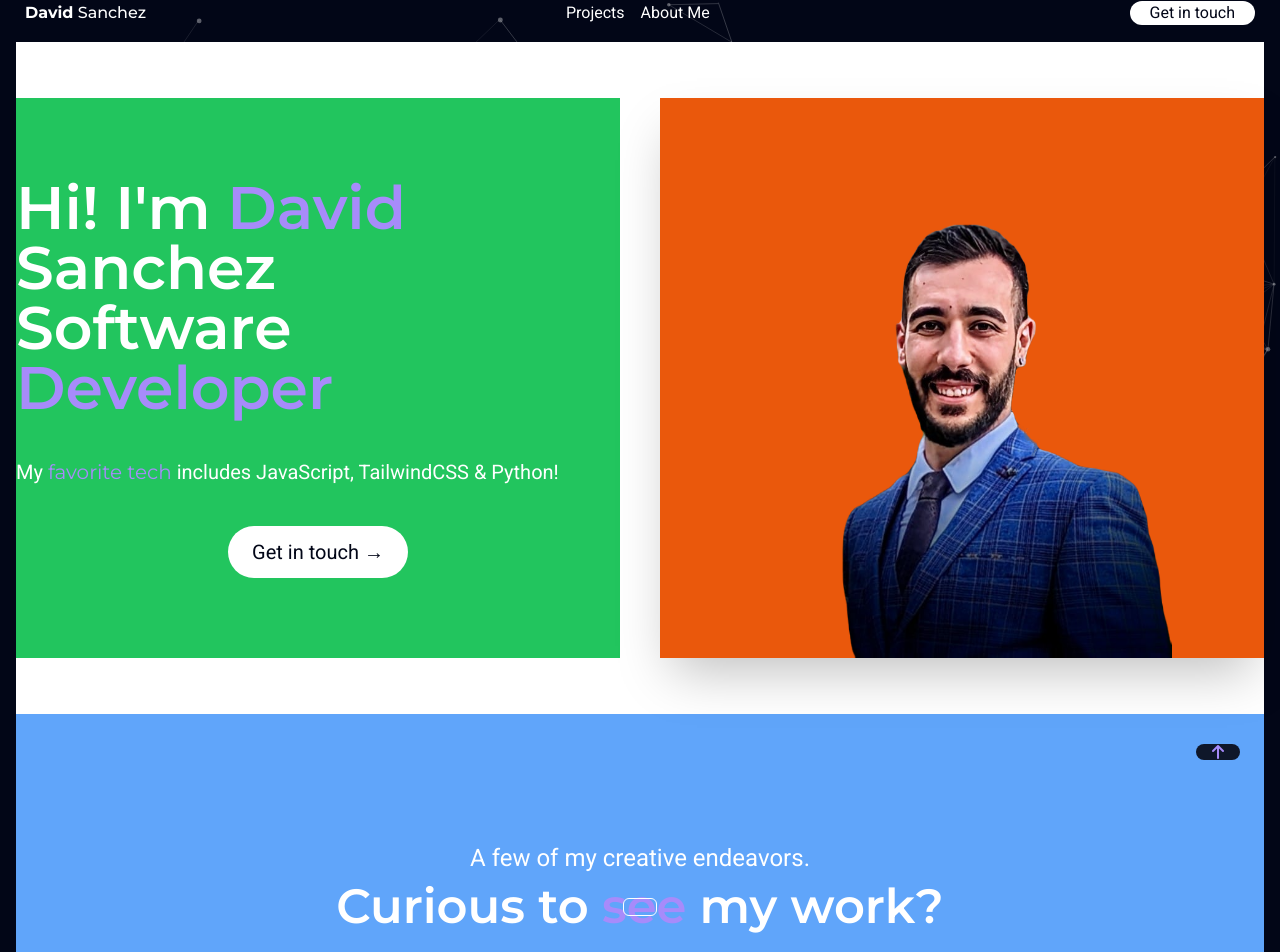
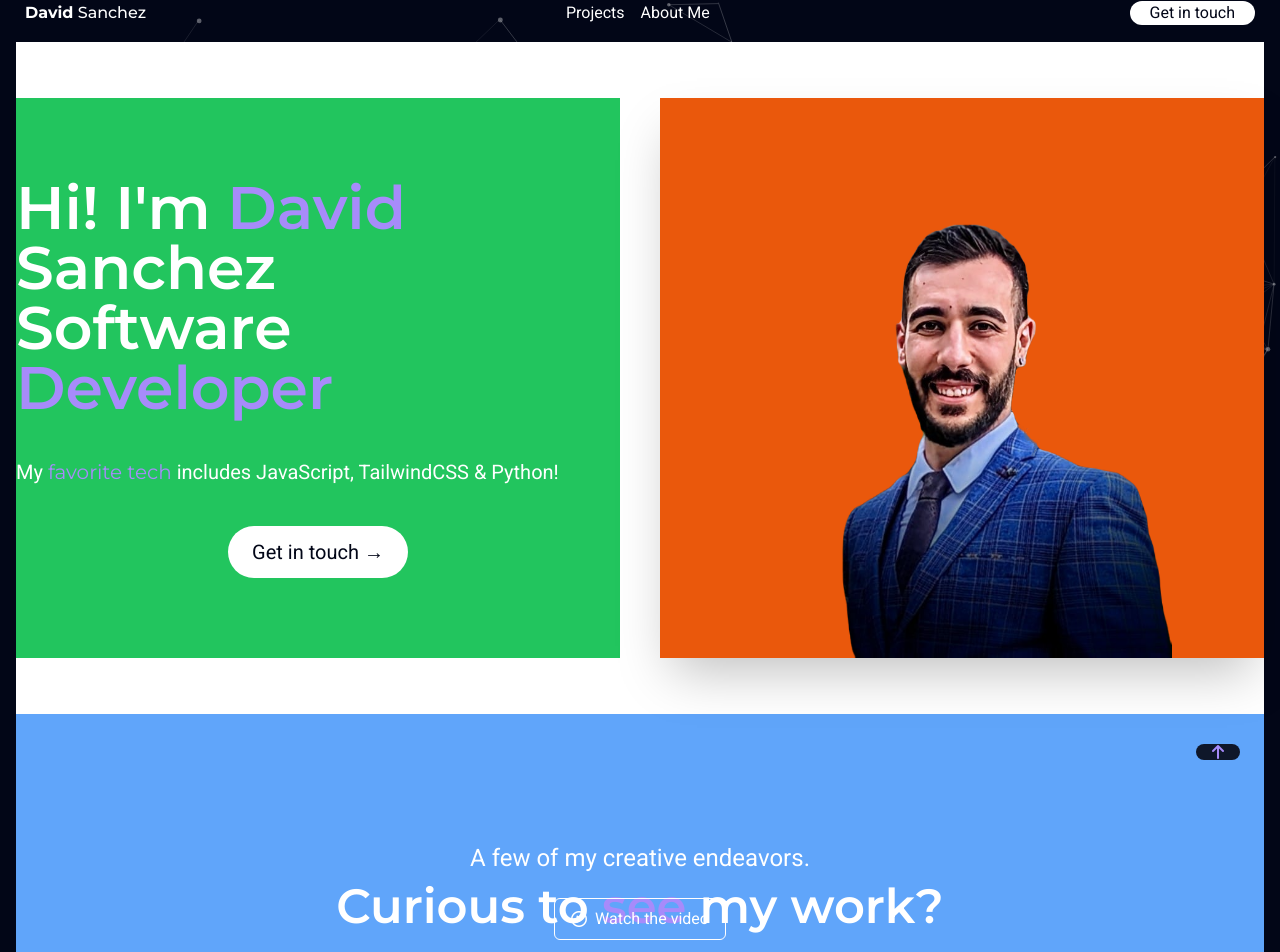
Before and after one commit to Davsan88/Davsan88.github.io, a SvelteKit app: page / in a window 1280 px wide. Shown: the top 952 px of the page. Built offline with nearby package versions, Linux system fonts and the light colour scheme.

Commit message:
Update Main.svelte

```diff
--- a/src/components/Main.svelte
+++ b/src/components/Main.svelte
@@ -40,7 +40,8 @@
                 Curious to <span class="montserrat text-violet-400">see</span> my work?
             </h3>
             <a href="" target="_blank" class="mx-auto px-4 py-2 rounded-md border border-solid border-white flex items-center gap-2 -mb-4 sm:-mb-0 -mt-10 hover:border-violet-700 duration-200">
-
+                <i class="fa-regular fa-circle-play"></i>
+                <p>Watch the video</p>
             </a>
         </div>
 
```
